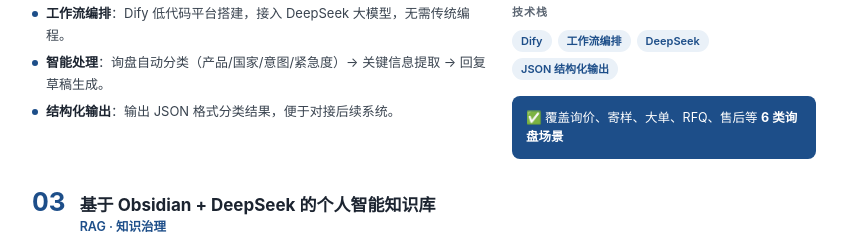
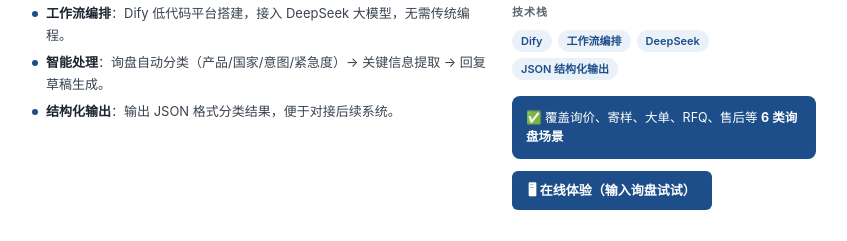
Before and after one commit to lps15377999352-bit/portfolio, a plain HTML site: page index.html in a window 1280 px wide. Shown: the part 1423-1664 px from the top of the page, without its empty margins (216-1063 px from the left). Drawn offline with Linux system fonts and the light colour scheme.

Commit message:
Add files via upload

```diff
--- a/index.html
+++ b/index.html
@@ -190,6 +190,7 @@
           <div class="label">技术栈</div>
           <div class="tags"><span class="tag">Dify</span><span class="tag">工作流编排</span><span class="tag">DeepSeek</span><span class="tag">JSON 结构化输出</span></div>
           <div class="result">✅ 覆盖询价、寄样、大单、RFQ、售后等 <b>6 类询盘场景</b></div>
+          <a class="live-btn" href="https://udify.app/workflow/m0T0HTJk24c2Tq7e" target="_blank">🖥 在线体验（输入询盘试试）</a>
         </div>
       </div>
     </div>
```
